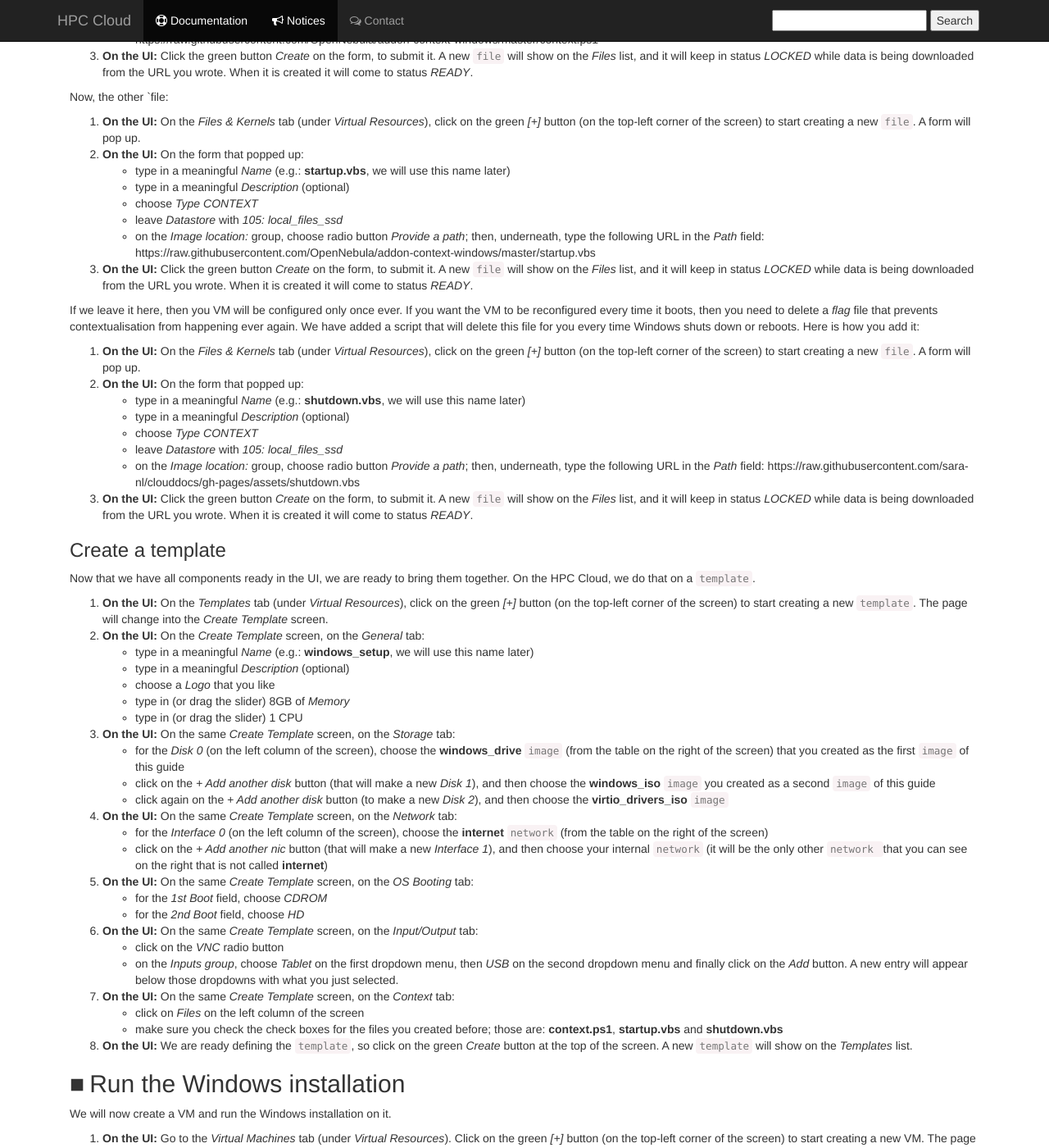
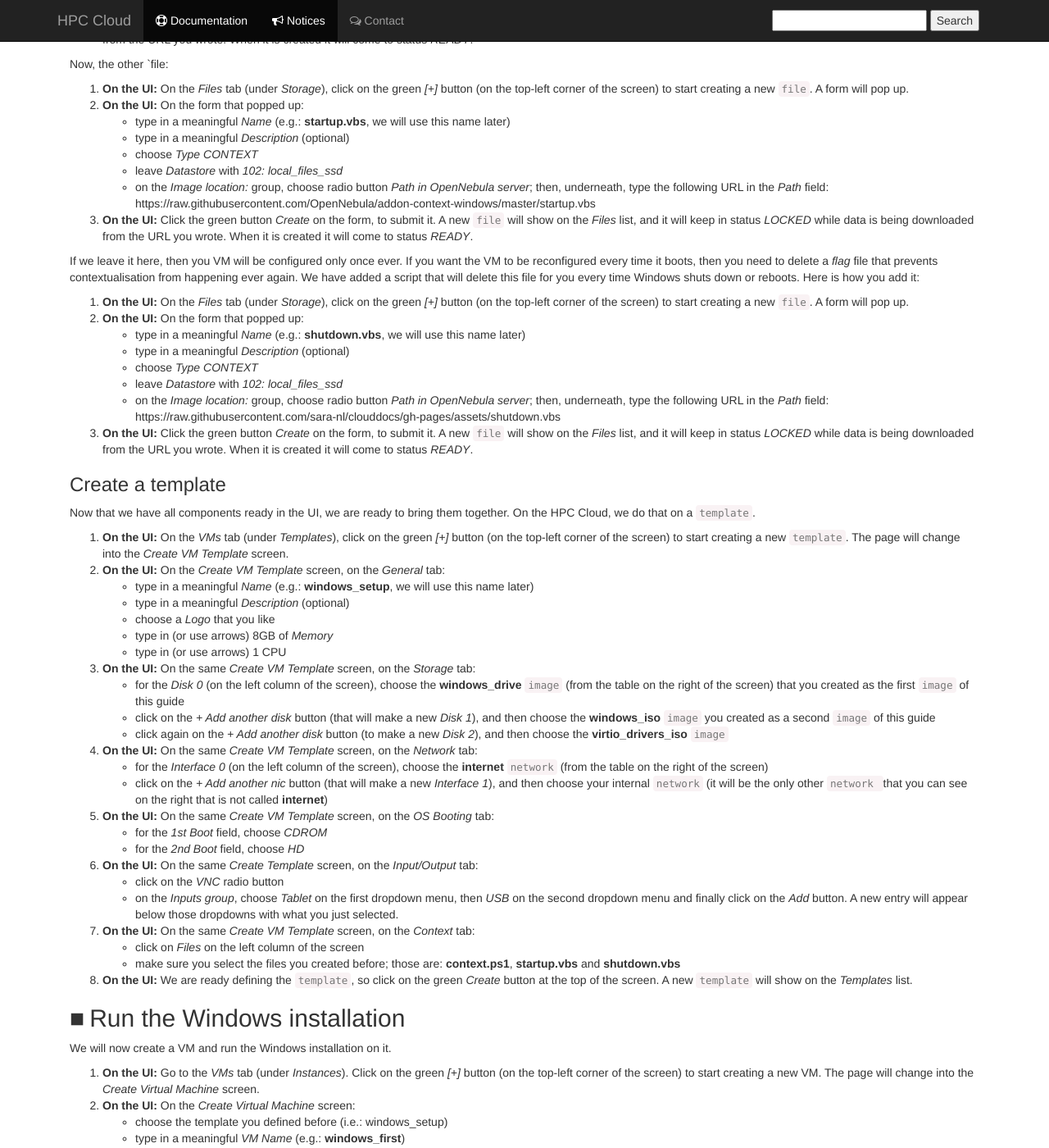
Before and after one commit to sara-nl/clouddocs, a Jekyll site: the page built from Windows.markdown, in a window 1280 px wide and 1400 px high, scrolled down 2010 px. Shown: the whole window at 82% size. Built offline with Jekyll 4.4.1, drawn with Linux system fonts in a browser that asks for light colours; nearby versions of some CDN libraries; some of the changed text lies outside the part shown.

Commit message:
Update Windows.markdown

```diff
--- a/Windows.markdown
+++ b/Windows.markdown
@@ -34,25 +34,25 @@ In this section we will be setting up the environment within your project (or _G
 
 Analogously to your laptop, your VM needs a hard drive where the operating system can be installed and where it will live. We will create one here.
 
-1. **On the UI:** Go to the _Images_ tab (under _Virtual Resources_), and click on the green _[+]_ button (on the top-left corner of the screen) to start creating a new `image`. A form will pop up.
+1. **On the UI:** Go to the _Images_ tab (under _Storage_), and click on the green _[+]_ button (on the top-left corner of the screen) to start creating a new `image`. A form will pop up.
 1. **On the UI:** On the form that popped up:
   * type in a meaningful _Name_ (e.g.: **windows_drive**, we will use this name later)
   * type in a meaningful _Description_ (optional)
   * choose _Type_ _DATABLOCK_
-  * leave _Datastore_ with _104: local_images_ssd_
-  * check the _Persistent_ checkbox
-  * on the _Image location:_ group, choose radio button _Empty datablock_
+  * leave _Datastore_ with _101: local_images_ssd_
+  * check the _This image is persistent_ checkbox
+  * on the _Image location:_ group, choose radio button _Empty disk image_
   * and give it a _Size_ that is meaningful to you (e.g.: our test with installing Windows 8.1 required already 10GB for Windows alone, so we filled in 20GB)
 1. **On the UI:** Click the green button _Create_ on the form, to submit it. A new `image` will show on the _Images_ list, and it will keep in status _LOCKED_ while it is being created. When it is created it will come to status _READY_.
 
 ### Uploading the Windows ISO
 
-1. **On the UI:** On the _Images_ tab (under _Virtual Resources_), click on the green _[+]_ button (on the top-left corner of the screen) to start creating a new `image`. A form will pop up.
+1. **On the UI:** On the _Images_ tab (under _Storage_), click on the green _[+]_ button (on the top-left corner of the screen) to start creating a new `image`. A form will pop up.
 1. **On the UI:** On the form that popped up:
   * type in a meaningful _Name_ (e.g.: **windows_iso**, we will use this name later)
   * type in a meaningful _Description_ (optional)
-  * choose _Type_ _CDROM_
-  * leave _Datastore_ with _104: local_images_ssd_
+  * choose _Type_ _Readonly CD-ROM_
+  * leave _Datastore_ with _101: local_images_ssd_
   * leave the _Persistent_ checkbox unchecked
   * on the _Image location:_ group, choose radio button _Upload_; then, underneath, click on _Choose file_ to have a dialogue pop up where you will look for the path on your laptop where you have your Windows .iso file and, finally, choose the .iso file to close the pop-up dialogue to return to the original form
 1. **On the UI:** Click the green button _Create_ on the form, to submit it. A progress bar will show at the bottom of the screen, which will advance as the upload of your .iso file evolves. When the upload is complete, a new `image` will show on the _Images_ list, and it will keep in status _LOCKED_ while it is being created. When it is created it will come to status _READY_.
@@ -61,14 +61,14 @@ Analogously to your laptop, your VM needs a hard drive where the operating syste
 
 The best way to make physical hardware (namely: hard drives and network adapters) available to VMs in the HPC Cloud is by using Virtio drivers. However, Windows does not natively support those drivers, but if we make them available to the Windows installer, we will have no problem using them. This requires making them available externally, and that is what we will do in this step.
 
-1. **On the UI:** On the _Images_ tab (under _Virtual Resources_), click on the green _[+]_ button (on the top-left corner of the screen) to start creating a new `image`. A form will pop up.
+1. **On the UI:** On the _Images_ tab (under _Storage_), click on the green _[+]_ button (on the top-left corner of the screen) to start creating a new `image`. A form will pop up.
 1. **On the UI:** On the form that popped up:
   * type in a meaningful _Name_ (e.g.: **virtio_drivers_iso**, we will use this name later)
   * type in a meaningful _Description_ (optional)
-  * choose _Type_ _CDROM_
-  * leave _Datastore_ with _104: local_images_ssd_
+  * choose _Type_ _Readonly CD-ROM_
+  * leave _Datastore_ with _101: local_images_ssd_
   * leave the _Persistent_ checkbox unchecked
-  * on the _Image location:_ group, choose radio button _Provide a path_; then, underneath, type the following URL in the _Path_ field: https://fedorapeople.org/groups/virt/virtio-win/direct-downloads/stable-virtio/virtio-win.iso
+  * on the _Image location:_ group, choose radio button _Path in OpenNebula server_; then, underneath, type the following URL in the _Path_ field: https://fedorapeople.org/groups/virt/virtio-win/direct-downloads/stable-virtio/virtio-win.iso
 1. **On the UI:** Click the green button _Create_ on the form, to submit it. A new `image` will show on the _Images_ list, and it will keep in status _LOCKED_ while data is being downloaded from the URL you wrote. When it is created it will come to status _READY_.
 
 ### Fetching the contextualization files
@@ -82,71 +82,71 @@ The best way to make physical hardware (namely: hard drives and network adapters
 
 On the HPC Cloud, VMs use the [contextualization](contextualization) mechanism to configure themselves. In particular, you will need to have 2 files on your VM so that it can actually configure itself. We will be making those available in this step so that, at a later step, we can make your VM use them.
 
-1. **On the UI:** On the _Files & Kernels_ tab (under _Virtual Resources_), click on the green _[+]_ button (on the top-left corner of the screen) to start creating a new `file`. A form will pop up.
+1. **On the UI:** On the _Files_ tab (under _Storage_), click on the green _[+]_ button (on the top-left corner of the screen) to start creating a new `file`. A form will pop up.
 1. **On the UI:** On the form that popped up:
   * type in _Name_: **context.ps1** (we will use this name later)
   * type in a meaningful _Description_ (optional)
   * choose _Type_ _CONTEXT_
-  * leave _Datastore_ with _105: local_files_ssd_
-  * on the _Image location:_ group, choose radio button _Provide a path_; then, underneath, type the following URL in the _Path_ field: https://raw.githubusercontent.com/OpenNebula/addon-context-windows/master/context.ps1
+  * leave _Datastore_ with _102: local_files_ssd_
+  * on the _Image location:_ group, choose radio button _Path in OpenNebula server_; then, underneath, type the following URL in the _Path_ field: https://raw.githubusercontent.com/OpenNebula/addon-context-windows/master/context.ps1
 1. **On the UI:** Click the green button _Create_ on the form, to submit it. A new `file` will show on the _Files_ list, and it will keep in status _LOCKED_ while data is being downloaded from the URL you wrote. When it is created it will come to status _READY_.
 
 Now, the other `file:
 
-1. **On the UI:** On the _Files & Kernels_ tab (under _Virtual Resources_), click on the green _[+]_ button (on the top-left corner of the screen) to start creating a new `file`. A form will pop up.
+1. **On the UI:** On the _Files_ tab (under _Storage_), click on the green _[+]_ button (on the top-left corner of the screen) to start creating a new `file`. A form will pop up.
 1. **On the UI:** On the form that popped up:
   * type in a meaningful _Name_ (e.g.: **startup.vbs**, we will use this name later)
   * type in a meaningful _Description_ (optional)
   * choose _Type_ _CONTEXT_
-  * leave _Datastore_ with _105: local_files_ssd_
-  * on the _Image location:_ group, choose radio button _Provide a path_; then, underneath, type the following URL in the _Path_ field: https://raw.githubusercontent.com/OpenNebula/addon-context-windows/master/startup.vbs
+  * leave _Datastore_ with _102: local_files_ssd_
+  * on the _Image location:_ group, choose radio button _Path in OpenNebula server_; then, underneath, type the following URL in the _Path_ field: https://raw.githubusercontent.com/OpenNebula/addon-context-windows/master/startup.vbs
 1. **On the UI:** Click the green button _Create_ on the form, to submit it. A new `file` will show on the _Files_ list, and it will keep in status _LOCKED_ while data is being downloaded from the URL you wrote. When it is created it will come to status _READY_.
 
 If we leave it here, then you VM will be configured only once ever. If you want the VM to be reconfigured every time it boots, then you need to delete a _flag_ file that prevents contextualisation from happening ever again. We have added a script that will delete this file for you every time Windows shuts down or reboots. Here is how you add it:
 
-1. **On the UI:** On the _Files & Kernels_ tab (under _Virtual Resources_), click on the green _[+]_ button (on the top-left corner of the screen) to start creating a new `file`. A form will pop up.
+1. **On the UI:** On the _Files_ tab (under _Storage_), click on the green _[+]_ button (on the top-left corner of the screen) to start creating a new `file`. A form will pop up.
 1. **On the UI:** On the form that popped up:
   * type in a meaningful _Name_ (e.g.: **shutdown.vbs**, we will use this name later)
   * type in a meaningful _Description_ (optional)
   * choose _Type_ _CONTEXT_
-  * leave _Datastore_ with _105: local_files_ssd_
-  * on the _Image location:_ group, choose radio button _Provide a path_; then, underneath, type the following URL in the _Path_ field: https://raw.githubusercontent.com/sara-nl/clouddocs/gh-pages/assets/shutdown.vbs
+  * leave _Datastore_ with _102: local_files_ssd_
+  * on the _Image location:_ group, choose radio button _Path in OpenNebula server_; then, underneath, type the following URL in the _Path_ field: https://raw.githubusercontent.com/sara-nl/clouddocs/gh-pages/assets/shutdown.vbs
 1. **On the UI:** Click the green button _Create_ on the form, to submit it. A new `file` will show on the _Files_ list, and it will keep in status _LOCKED_ while data is being downloaded from the URL you wrote. When it is created it will come to status _READY_.
 
 ### Create a template
 
 Now that we have all components ready in the UI, we are ready to bring them together. On the HPC Cloud, we do that on a `template`.
 
-1. **On the UI:** On the _Templates_ tab (under _Virtual Resources_), click on the green _[+]_ button (on the top-left corner of the screen) to start creating a new `template`. The page will change into the _Create Template_ screen.
-1. **On the UI:** On the _Create Template_ screen, on the _General_ tab:
+1. **On the UI:** On the _VMs_ tab (under _Templates_), click on the green _[+]_ button (on the top-left corner of the screen) to start creating a new `template`. The page will change into the _Create VM Template_ screen.
+1. **On the UI:** On the _Create VM Template_ screen, on the _General_ tab:
   * type in a meaningful _Name_ (e.g.: **windows_setup**, we will use this name later)
   * type in a meaningful _Description_ (optional)
   * choose a _Logo_ that you like
-  * type in (or drag the slider) 8GB of _Memory_
-  * type in (or drag the slider) 1 CPU
-1. **On the UI:** On the same _Create Template_ screen, on the _Storage_ tab:
+  * type in (or use arrows) 8GB of _Memory_
+  * type in (or use arrows) 1 CPU
+1. **On the UI:** On the same _Create VM Template_ screen, on the _Storage_ tab:
   * for the _Disk 0_ (on the left column of the screen), choose the **windows_drive** `image` (from the table on the right of the screen) that you created as the first `image` of this guide
   * click on the _+ Add another disk_ button (that will make a new _Disk 1_), and then choose the **windows_iso** `image` you created as a second `image` of this guide
   * click again on the _+ Add another disk_ button (to make a new _Disk 2_), and then choose the **virtio_drivers_iso** `image`
-1. **On the UI:** On the same _Create Template_ screen, on the _Network_ tab:
+1. **On the UI:** On the same _Create VM Template_ screen, on the _Network_ tab:
   * for the _Interface 0_ (on the left column of the screen), choose the **internet** `network` (from the table on the right of the screen)
   * click on the _+ Add another nic_ button (that will make a new _Interface 1_), and then choose your internal `network` (it will be the only other `network ` that you can see on the right that is not called **internet**)
-1.  **On the UI:** On the same _Create Template_ screen, on the _OS Booting_ tab:
+1.  **On the UI:** On the same _Create VM Template_ screen, on the _OS Booting_ tab:
   * for the _1st Boot_ field, choose _CDROM_
   * for the _2nd Boot_ field, choose _HD_
 1.  **On the UI:** On the same _Create Template_ screen, on the _Input/Output_ tab:
   * click on the _VNC_ radio button
   * on the _Inputs group_, choose _Tablet_ on the first dropdown menu, then _USB_ on the second dropdown menu and finally click on the _Add_ button. A new entry will appear below those dropdowns with what you just selected.
-1.  **On the UI:** On the same _Create Template_ screen, on the _Context_ tab:
+1.  **On the UI:** On the same _Create VM Template_ screen, on the _Context_ tab:
   * click on _Files_ on the left column of the screen
-  * make sure you check the check boxes for the files you created before; those are: **context.ps1**,  **startup.vbs** and **shutdown.vbs**
+  * make sure you select the files you created before; those are: **context.ps1**,  **startup.vbs** and **shutdown.vbs**
 1. **On the UI:** We are ready defining the `template`, so click on the green _Create_ button at the top of the screen. A new `template` will show on the _Templates_ list.
 
 ## Run the Windows installation
 
 We will now create a VM and run the Windows installation on it.
 
-1. **On the UI:** Go to the _Virtual Machines_ tab (under _Virtual Resources_). Click on the green _[+]_ button (on the top-left corner of the screen) to start creating a new VM. The page will change into the _Create Virtual Machine_ screen.
+1. **On the UI:** Go to the _VMs_ tab (under _Instances_). Click on the green _[+]_ button (on the top-left corner of the screen) to start creating a new VM. The page will change into the _Create Virtual Machine_ screen.
 1. **On the UI:** On the _Create Virtual Machine_ screen:
   * choose the template you defined before (i.e.: windows_setup)
   * type in a meaningful _VM Name_ (e.g.: **windows_first**)
@@ -194,20 +194,20 @@ We will proceed now with the removal of all the installation media and prepare y
 Once you have installed and configured your Windows, you do not need the installation media or files around any more. We will make a new `template` to use only the disk that we need.
 
 1. **On the UI:** Begin creating a new `template` the usual way.
-1. **On the UI:** On the _Create Template_ screen, on the _General_ tab:
+1. **On the UI:** On the _Create VM Template_ screen, on the _General_ tab:
   * type in a meaningful _Name_ (e.g.: **my_research_run**)
   * give it as much memory and as many CPU's as you need
-1. **On the UI:** On the same _Create Template_ screen, on the _Storage_ tab:
+1. **On the UI:** On the same _Create VM Template_ screen, on the _Storage_ tab:
   * for the _Disk 0_ (on the left column of the screen), choose the **windows_drive** `image` (from the table on the right of the screen) that you created as the first `image` of this guide, and where you have installed Windows
-1. **On the UI:** On the same _Create Template_ screen, on the _Network_ tab:
+1. **On the UI:** On the same _Create VM Template_ screen, on the _Network_ tab:
   * for the _Interface 0_ (on the left column of the screen), choose the **internet** `network` (from the table on the right of the screen)
   * click on the _+ Add another nic_ button (that will make a new _Interface 1_), and then choose your internal `network` (it will be the only other `network ` that you can see on the right that is not called **internet**)
-1.  **On the UI:** On the same _Create Template_ screen, on the _Input/Output_ tab:
+1.  **On the UI:** On the same _Create VM Template_ screen, on the _Input/Output_ tab:
   * click on the _VNC_ radio button
   * on the _Inputs_ group, choose _Tablet_ on the first dropdown menu, then _USB_ on the second dropdown menu and finally click on the _Add_ button. A new entry will appear below those dropdowns with what you just selected.
-1.  **On the UI:** On the same _Create Template_ screen, on the _Other_ tab, you want to tell Windows how to use multiple cores:
+1.  **On the UI:** On the same _Create VM Template_ screen, on the _Other_ tab, you want to tell Windows how to use multiple cores:
   * within the _RAW data_ group, choose for the _Type_ dropdown menu _kvm_, then in the _DATA_ textfield to the right of it, write `<cpu><topology sockets='1' cores='4' threads='1'/></cpu>` (you should replace the `cores` number with the amount of them you need).
-1. **On the UI:** We are ready defining the `template`, so click on the green _Create_ button at the top of the screen. A new `template` will show on the _Templates_ list.
+1. **On the UI:** We are ready defining the `template`, so click on the green _Create_ button at the top of the screen. A new `template` will show on the _VM Templates_ list.
 
 From now on, you will use this `template` to run your VM.
 
```
